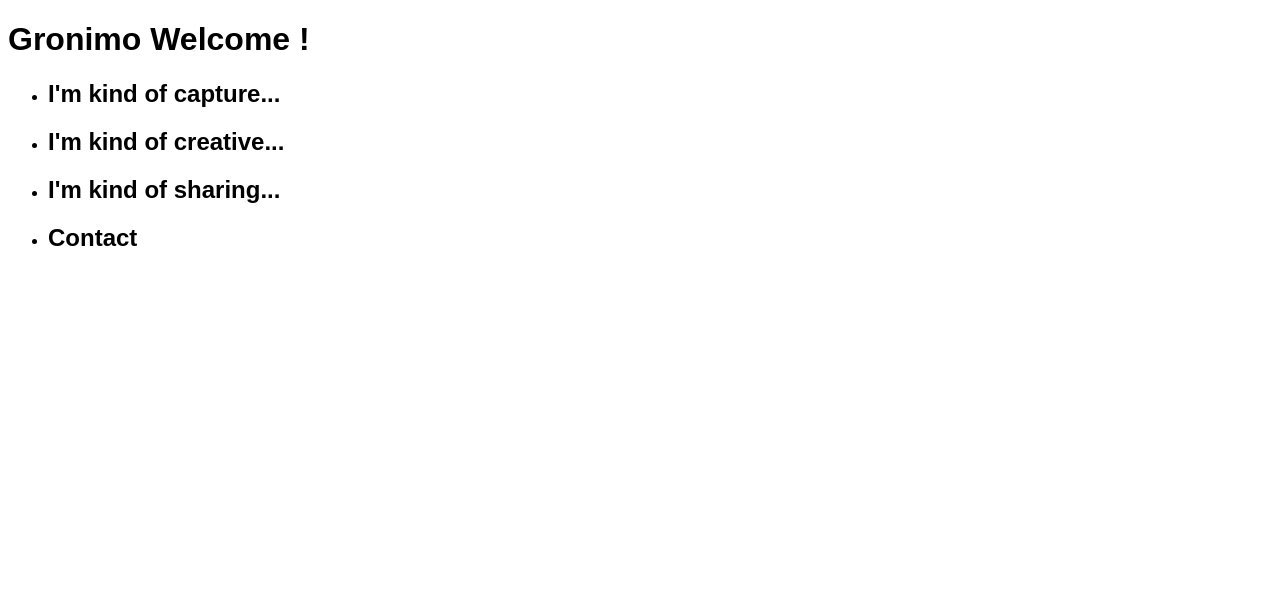
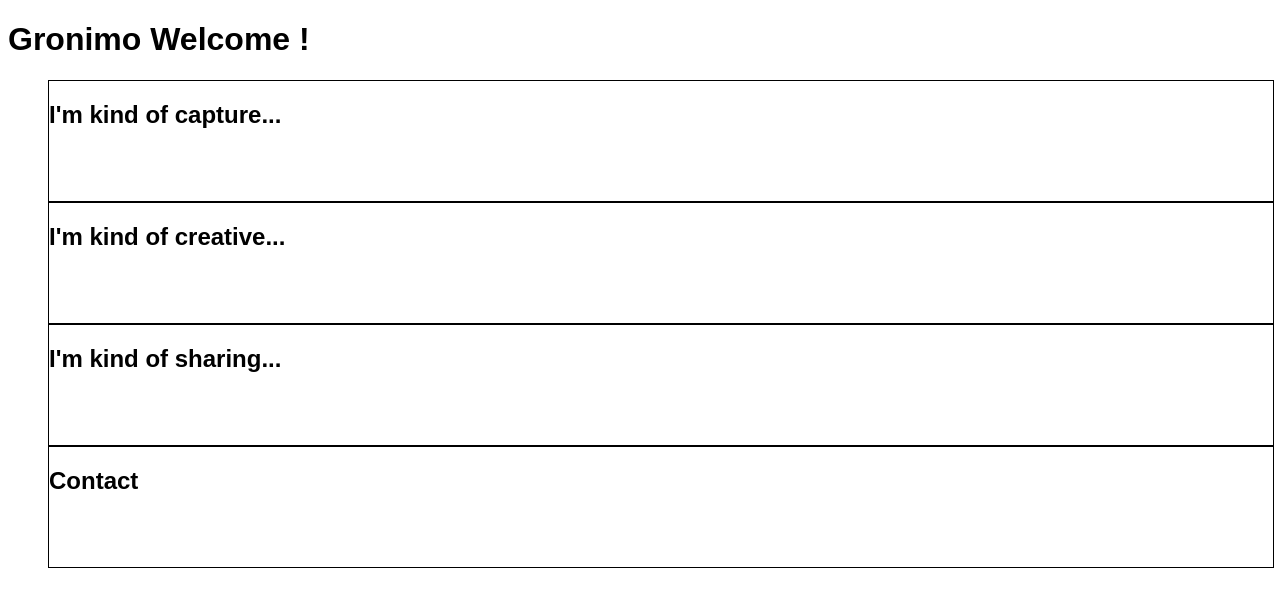
Before and after one commit to jvervier/jvervier.github.io, a plain HTML site: page index.html in a window 1280 px wide. Drawn offline with Linux system fonts and the light colour scheme.

Commit message:
changing style

```diff
--- a/style.css
+++ b/style.css
@@ -1,3 +1,14 @@
 body {
 	font-family: "arial", Serif;
 }
+
+ul {
+	list-style: none;
+}
+
+li {
+	float:left;
+	height: 120px;
+	width: 100%;
+	border: 1px solid black;
+}
```
